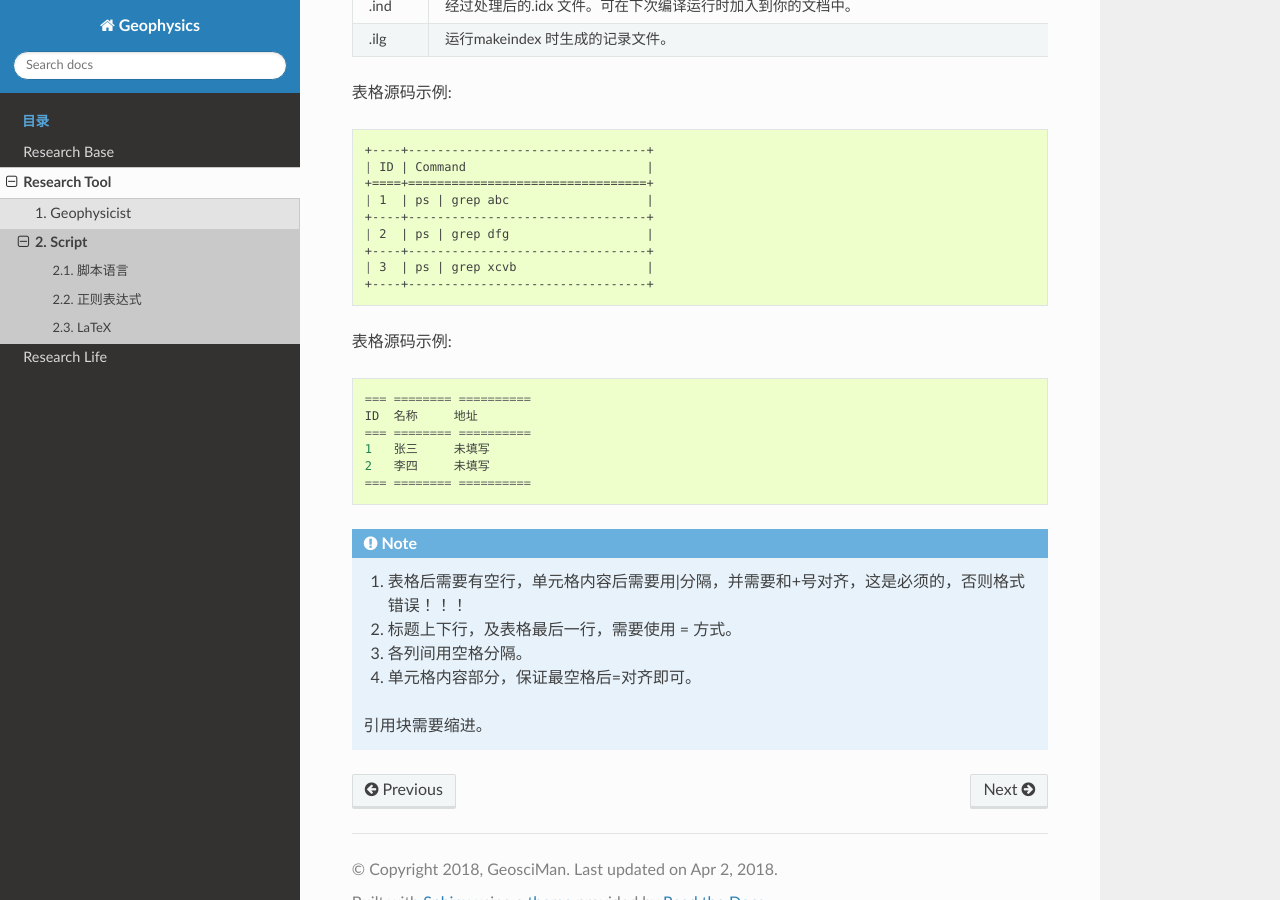
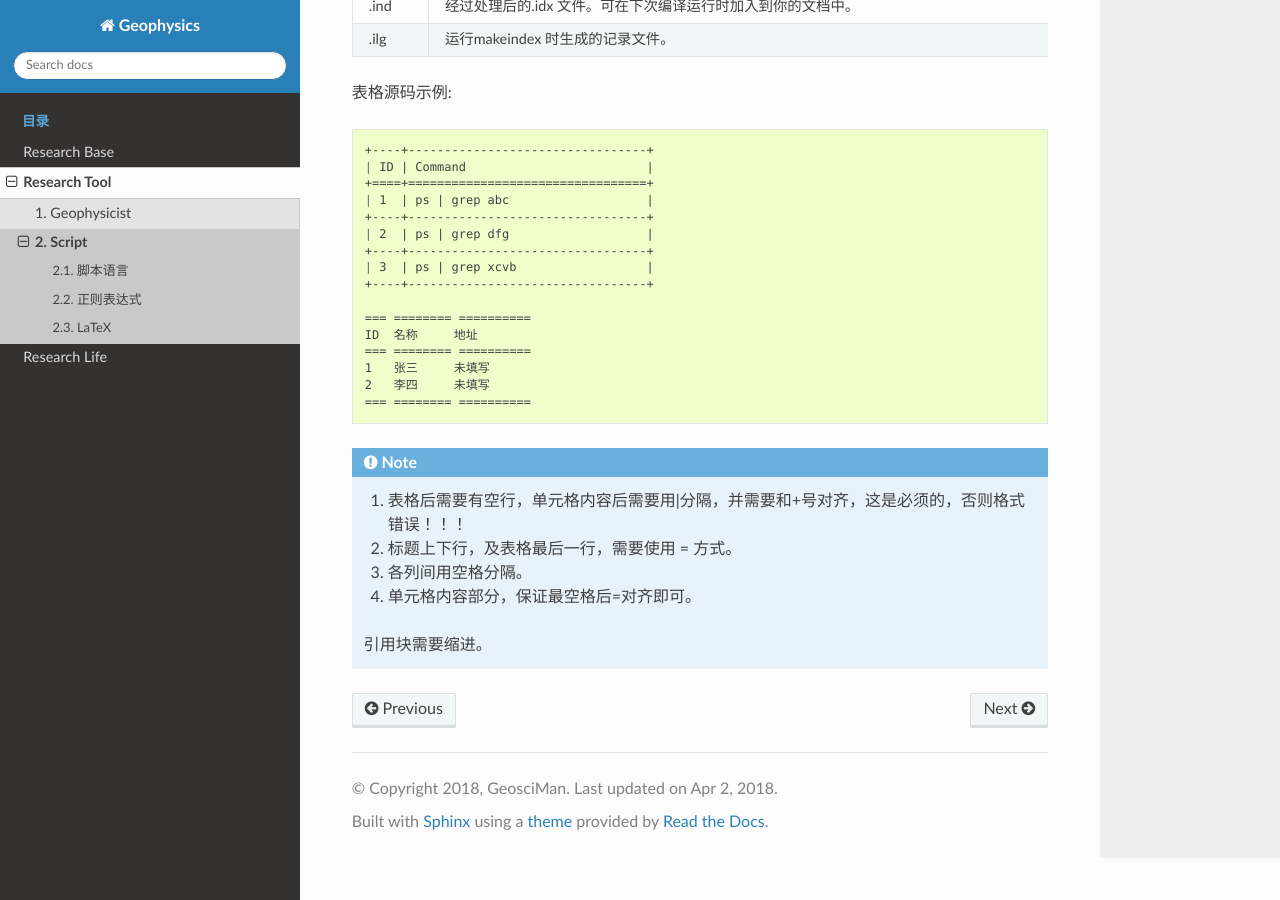
Before and after one commit to geosciman/GeophysicsResearch, a Sphinx documentation site: the page built from source/tool/script.rst, in a window 1280 px wide and 900 px high, scrolled down 1328 px. Built offline with Sphinx 7.4.7 and the Read the Docs theme 2.0.0, drawn with Linux system fonts in a browser that asks for light colours.

Commit message:
update file

```diff
--- a/source/tool/script.rst
+++ b/source/tool/script.rst
@@ -75,8 +75,6 @@ LaTeX
     | 3  | ps | grep xcvb                  |
     +----+---------------------------------+
 
-表格源码示例::
-
     === ======== ==========
     ID  名称     地址
     === ======== ==========
```
